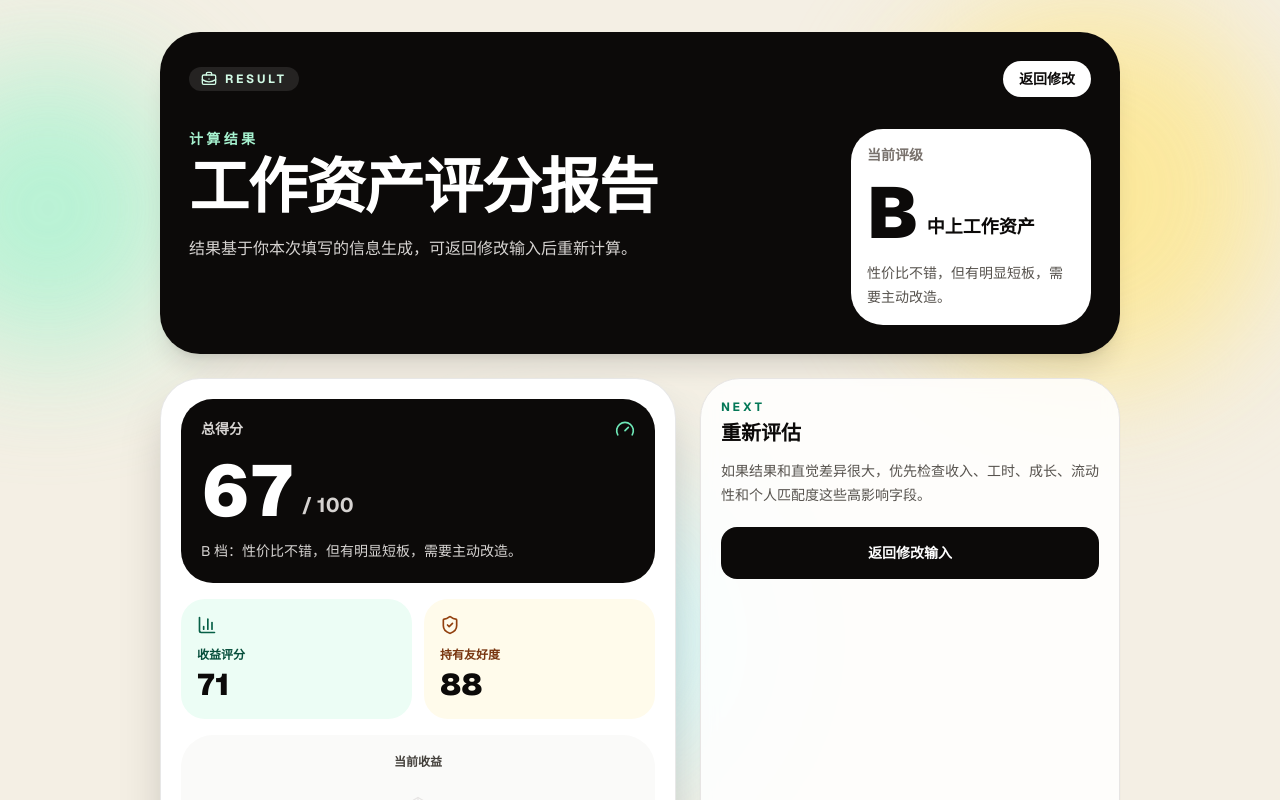
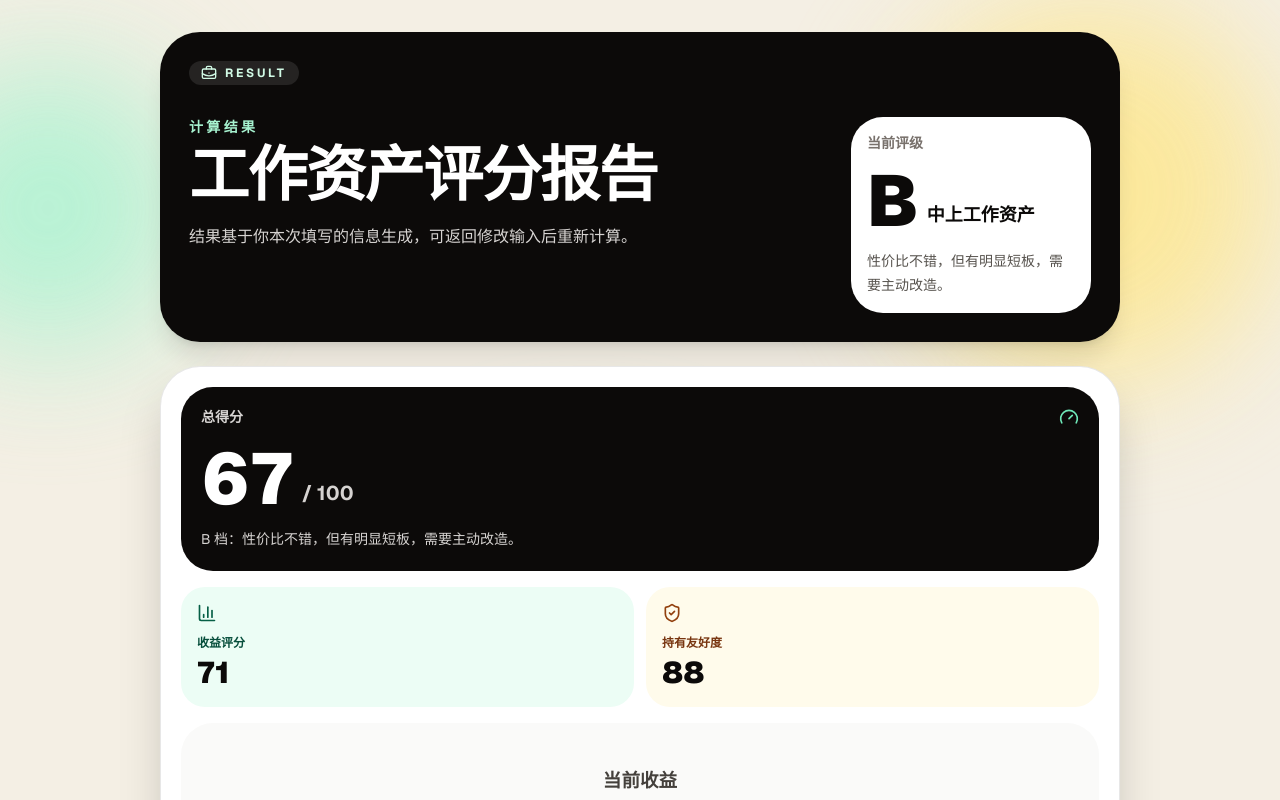
Before and after one commit to Falcom4000/awsome-job-calculator, a Next.js app: page / in a window 1280 px wide. Both pictures are taken after a click on the button "计算". Shown: the top 800 px of the page. Built offline with nearby package versions, Linux system fonts and the light colour scheme.

Commit message:
add result page and return button

```diff
--- a/components/calculator.tsx
+++ b/components/calculator.tsx
@@ -415,9 +415,10 @@ function Section({
 }
 
 function RadarChart({ values }: { values: Array<{ label: string; value: number }> }) {
-  const size = 300;
+  const size = 420;
   const center = size / 2;
-  const radius = 108;
+  const radius = 120;
+  const labelRadius = 172;
   const points = values.map((item, index) => {
     const angle = -Math.PI / 2 + (index * Math.PI * 2) / values.length;
     const itemRadius = (item.value / 100) * radius;
@@ -425,8 +426,8 @@ function RadarChart({ values }: { values: Array<{ label: string; value: number }
       ...item,
       x: center + Math.cos(angle) * itemRadius,
       y: center + Math.sin(angle) * itemRadius,
-      labelX: center + Math.cos(angle) * (radius + 26),
-      labelY: center + Math.sin(angle) * (radius + 26),
+      labelX: center + Math.cos(angle) * labelRadius,
+      labelY: center + Math.sin(angle) * labelRadius,
       axisX: center + Math.cos(angle) * radius,
       axisY: center + Math.sin(angle) * radius,
     };
@@ -434,7 +435,7 @@ function RadarChart({ values }: { values: Array<{ label: string; value: number }
   const polygon = points.map((point) => `${point.x},${point.y}`).join(" ");
 
   return (
-    <svg className="h-auto w-full max-w-[360px]" viewBox={`0 0 ${size} ${size}`} role="img" aria-label="六维雷达图">
+    <svg className="h-auto w-full max-w-[520px] overflow-visible" viewBox={`0 0 ${size} ${size}`} role="img" aria-label="六维雷达图">
       {[0.25, 0.5, 0.75, 1].map((level) => {
         const ring = values
           .map((_, index) => {
@@ -452,8 +453,9 @@ function RadarChart({ values }: { values: Array<{ label: string; value: number }
         <g key={point.label}>
           <circle className="fill-emerald-900" cx={point.x} cy={point.y} r="4" />
           <text
-            className="fill-stone-700 text-[10px] font-bold"
-            textAnchor={point.labelX < center - 8 ? "end" : point.labelX > center + 8 ? "start" : "middle"}
+            className="fill-stone-700 text-[15px] font-black"
+            dominantBaseline="middle"
+            textAnchor={point.labelX < center - 12 ? "end" : point.labelX > center + 12 ? "start" : "middle"}
             x={point.labelX}
             y={point.labelY}
           >
@@ -502,7 +504,25 @@ export default function JobCalculator() {
       </div>
 
       <div className="relative mx-auto max-w-5xl px-5 py-8 lg:px-8">
-        {!result ? (
+        {isCalculating ? (
+          <div className="flex min-h-[70vh] items-center justify-center">
+            <div className="relative overflow-hidden rounded-[2.5rem] border border-stone-900/10 bg-stone-950 p-8 text-white shadow-2xl">
+              <div className="absolute -right-12 -top-12 h-40 w-40 rounded-full bg-emerald-300/30 blur-2xl" />
+              <div className="absolute -bottom-16 left-8 h-44 w-44 rounded-full bg-amber-300/20 blur-2xl" />
+              <div className="relative">
+                <div className="mx-auto h-16 w-16 animate-spin rounded-full border-4 border-white/20 border-t-emerald-300" />
+                <p className="mt-6 text-center text-xs font-bold uppercase tracking-[0.24em] text-emerald-200">Calculating</p>
+                <h1 className="mt-2 text-center text-3xl font-black">正在计算工作资产评分</h1>
+                <p className="mt-3 max-w-md text-center text-sm leading-6 text-stone-300">
+                  正在汇总收益、持有成本、稳定性、成长、流动性和匹配度。
+                </p>
+                <div className="mt-6 h-2 overflow-hidden rounded-full bg-white/10">
+                  <div className="h-full w-2/3 animate-pulse rounded-full bg-emerald-300" />
+                </div>
+              </div>
+            </div>
+          </div>
+        ) : !result ? (
         <form className="space-y-6" onSubmit={handleSubmit}>
           <header className="rounded-[2.5rem] border border-stone-900/10 bg-stone-950 p-7 text-white shadow-xl">
             <div className="flex flex-wrap items-center justify-between gap-4">
@@ -810,9 +830,6 @@ export default function JobCalculator() {
                   <BriefcaseBusiness className="h-4 w-4" />
                   Result
                 </div>
-                <button className="rounded-full bg-white px-4 py-2 text-sm font-black text-stone-950 transition hover:bg-emerald-100" type="button" onClick={handleBack}>
-                  返回修改
-                </button>
               </div>
               <div className="mt-8 grid gap-6 md:grid-cols-[1fr_240px]">
                 <div>
@@ -833,7 +850,7 @@ export default function JobCalculator() {
               </div>
             </header>
 
-            <div className="grid gap-6 lg:grid-cols-[minmax(0,1fr)_420px]">
+            <div className="grid gap-6">
               <div className="space-y-4 rounded-[2.5rem] border border-stone-900/10 bg-white p-5 shadow-2xl">
             <div className="rounded-[2rem] bg-stone-950 p-5 text-white">
               <div className="flex items-center justify-between">
@@ -949,16 +966,12 @@ export default function JobCalculator() {
             </details>
               </div>
 
-              <div className="rounded-[2.5rem] border border-stone-200 bg-white/85 p-5 shadow-sm backdrop-blur">
-                <p className="text-xs font-bold uppercase tracking-[0.24em] text-emerald-700">Next</p>
-                <h2 className="mt-1 text-xl font-black text-stone-950">重新评估</h2>
-                <p className="mt-3 text-sm leading-6 text-stone-600">
-                  如果结果和直觉差异很大，优先检查收入、工时、成长、流动性和个人匹配度这些高影响字段。
-                </p>
-                <button className="mt-5 w-full rounded-2xl bg-stone-950 px-5 py-4 text-sm font-black text-white transition hover:bg-emerald-900" type="button" onClick={handleBack}>
-                  返回修改输入
-                </button>
-              </div>
+            </div>
+
+            <div className="rounded-[2rem] border border-stone-900/10 bg-white/85 p-5 text-center shadow-sm backdrop-blur">
+              <button className="rounded-2xl bg-stone-950 px-8 py-4 text-base font-black text-white transition hover:bg-emerald-900" type="button" onClick={handleBack}>
+                返回重新输入
+              </button>
             </div>
           </div>
         )}
```
